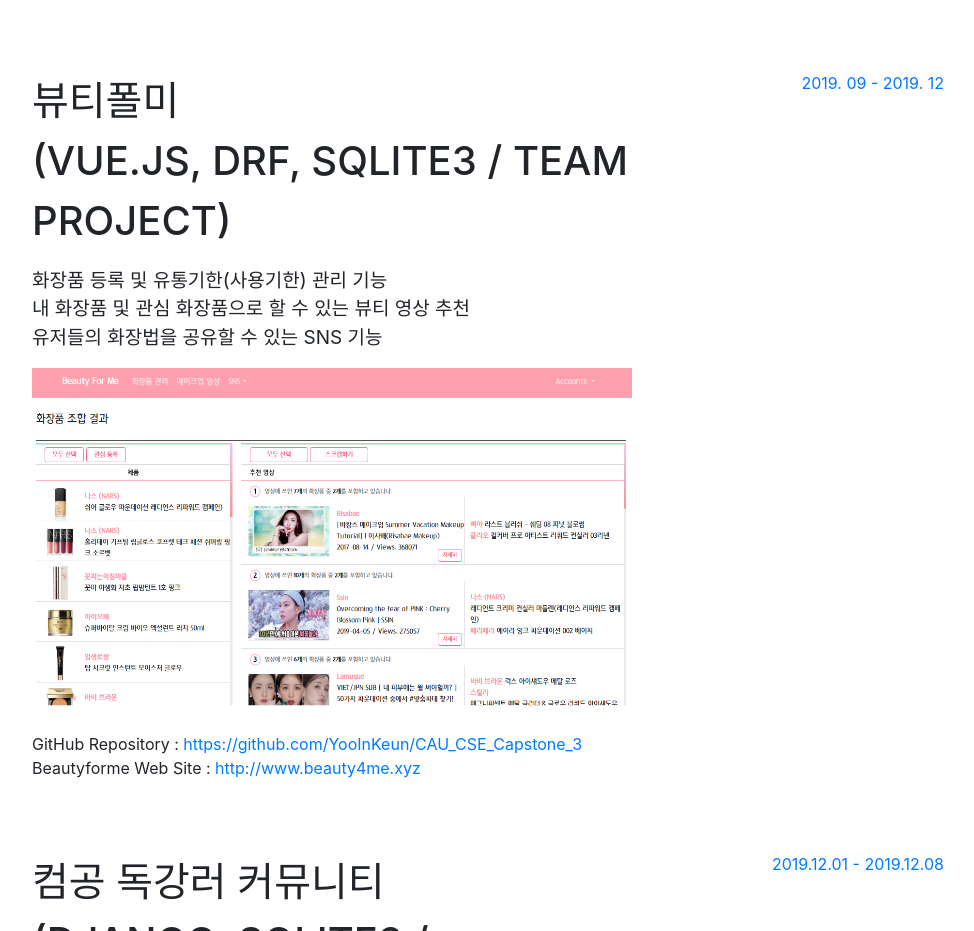
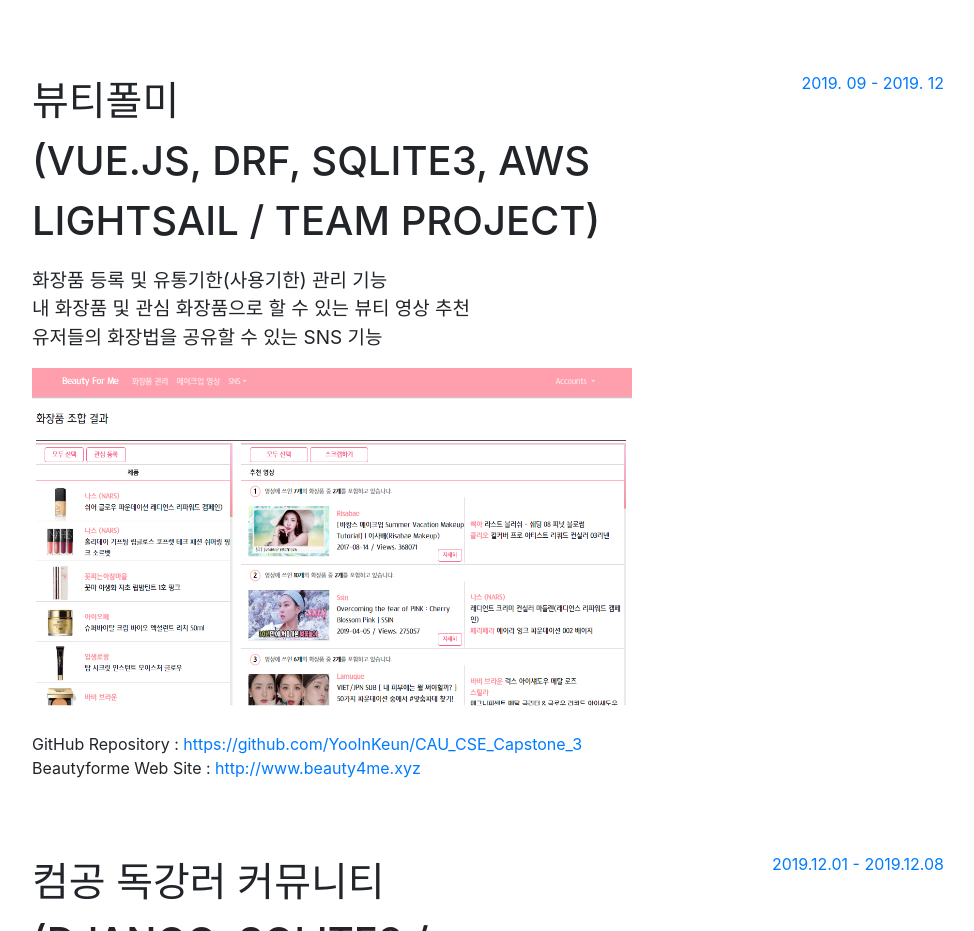
Before and after one commit to YooInKeun/YooInKeun.github.io, a website with bundled scripts: page index.html in a window 1280 px wide. Shown: the part 1706-2637 px from the top of the page, without its empty margins (288-1262 px from the left). Built offline with nearby package versions, Linux system fonts and the light colour scheme; a web font is replaced by a local one.

Commit message:
chore: add Lightsail to beautyforme tech stack

```diff
--- a/index.html
+++ b/index.html
@@ -147,7 +147,7 @@
         <div class="resume-item d-flex flex-column flex-md-row justify-content-between mb-5">
           <div class="resume-content">
             <h3 class="mb-0"></h3>
-            <div class="subheading mb-3" style="font-size:40px">뷰티폴미<br><p style="font-size:40px">(Vue.js, DRF, sqlite3 / Team Project)</p></div>
+            <div class="subheading mb-3" style="font-size:40px">뷰티폴미<br><p style="font-size:40px">(Vue.js, DRF, sqlite3, AWS Lightsail / Team Project)</p></div>
             <p style="font-size:19px">화장품 등록 및 유통기한(사용기한) 관리 기능<br>내 화장품 및 관심 화장품으로 할 수 있는 뷰티 영상 추천<br>유저들의 화장법을 공유할 수 있는 SNS 기능</p>
             <img src="img/beautyforme.png" height="340" width="600"></img>
             <br>
```
